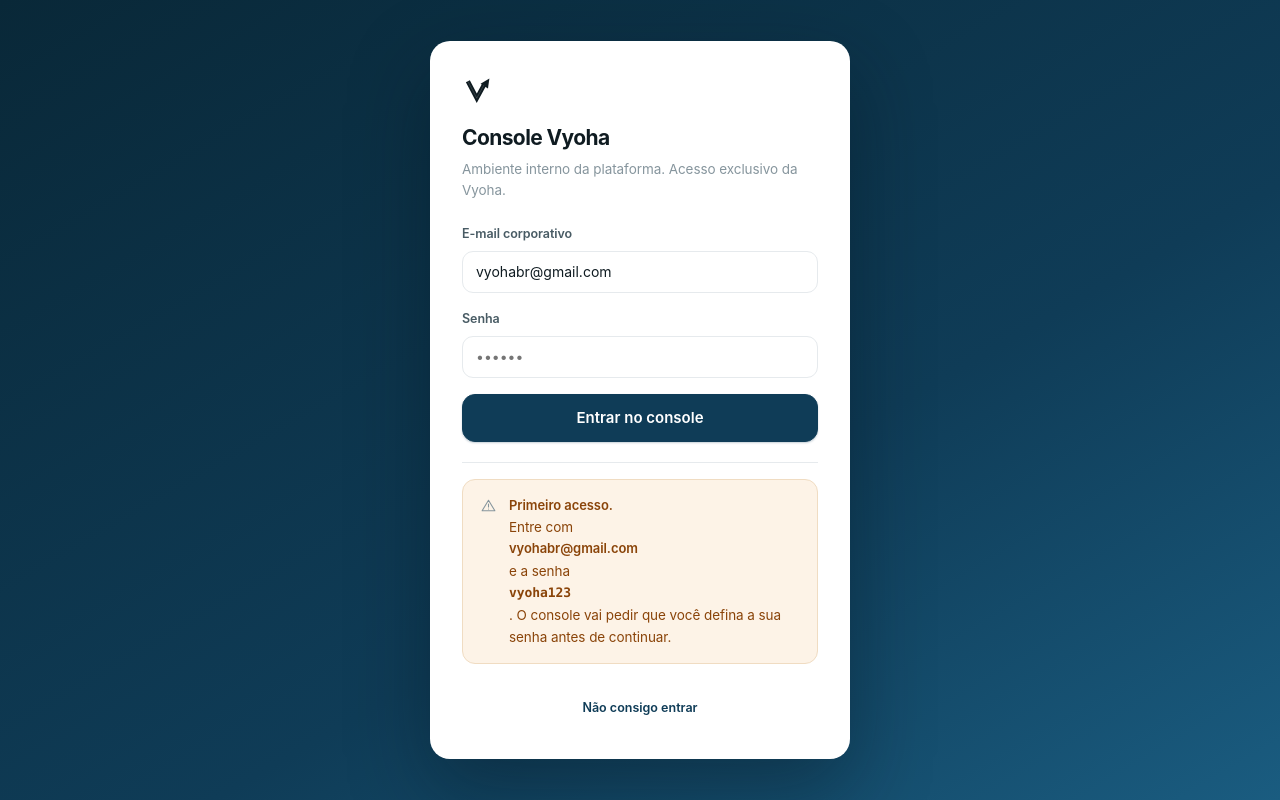
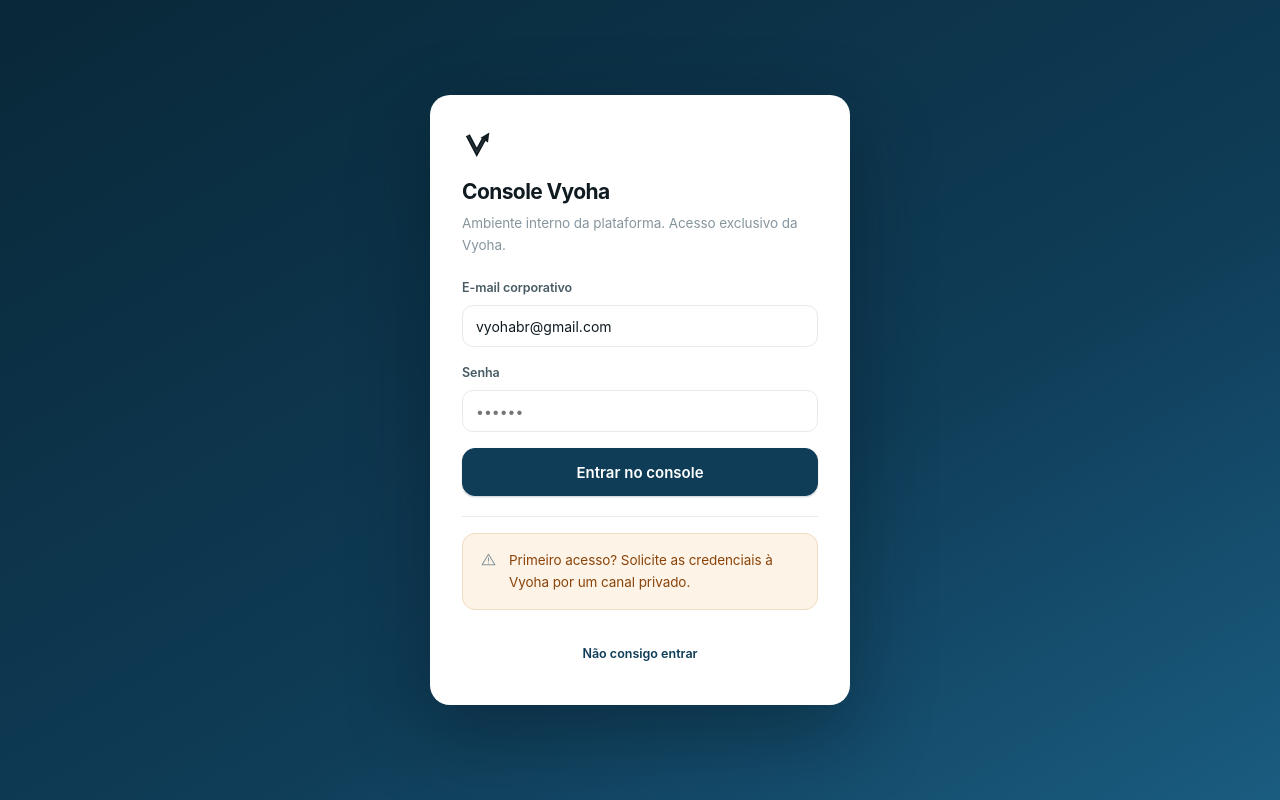
Before and after one commit to vyoha/console, a plain HTML site: page index.html in a window 1280 px wide. Drawn offline with Linux system fonts and the light colour scheme.

Commit message:
Seguranca: remove credenciais expostas na tela publica de login

```diff
--- a/index.html
+++ b/index.html
@@ -1385,9 +1385,7 @@ function renderLogin() {
   el("cs-brand").innerHTML = marcaVyoha(30);
   var u = contaVyoha(), pend = u ? credencialPendente(u) : null;
   el("cs-equipe").innerHTML = (pend
-    ? '<div class="note wr" style="margin-bottom:12px"><span>' + ICON.alert + "</span><div><b>Primeiro acesso.</b> Entre com <b>" +
-      esc(u.email) + "</b> e a senha <b class='mono'>" + esc(pend) + "</b>. " +
-      "O console vai pedir que você defina a sua senha antes de continuar.</div></div>"
+    ? '<div class="note wr" style="margin-bottom:12px"><span>' + ICON.alert + "</span><div>Primeiro acesso? Solicite as credenciais à Vyoha por um canal privado.</div></div>"
     : (u ? '<div class="sm mut">Acesso de ' + esc(u.email) + "</div>" : "")) +
     '<button onclick="recuperarAcesso()" style="justify-content:center;color:var(--brand);font-size:12.5px;font-weight:620;margin-top:6px">' +
     "Não consigo entrar</button>";
```
